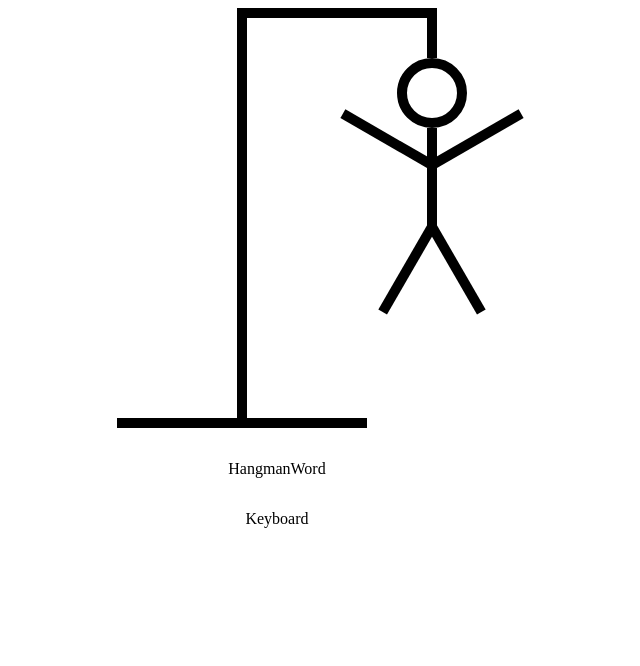
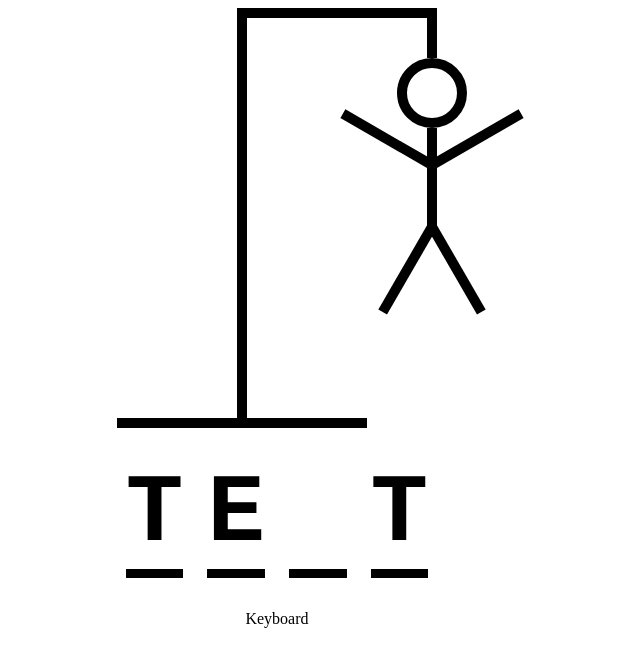
Before and after one commit to ajzal-byte/hangman-typescript, a React (Vite) app: page / in a window 1280 px wide. Shown: the top 666 px of the page, without its empty margins (363-1003 px from the left). Built offline with nearby package versions, Linux system fonts and the light colour scheme; the HTML template or start-up script is replaced by a standard one.

Commit message:
words styles updated

```diff
--- a/src/components/HangmanWord.tsx
+++ b/src/components/HangmanWord.tsx
@@ -1,7 +1,32 @@
 const HangmanWord = () => {
+  const word = "test";
+  const guessedLetters: string[] = ["t", "e"];
   return (
-    <div>HangmanWord</div>
-  )
-}
+    <div
+      style={{
+        display: "flex",
+        gap: ".25em",
+        fontSize: "6rem",
+        fontWeight: "bold",
+        textTransform: "uppercase",
+        fontFamily: "monospace",
+      }}
+    >
+      {word.split("").map((letter, index) => (
+        <span style={{ borderBottom: ".1em solid black" }} key={index}>
+          <span
+            style={{
+              visibility: guessedLetters.includes(letter)
+                ? "visible"
+                : "hidden",
+            }}
+          >
+            {letter}
+          </span>
+        </span>
+      ))}
+    </div>
+  );
+};
 
-export default HangmanWord
+export default HangmanWord;
```
